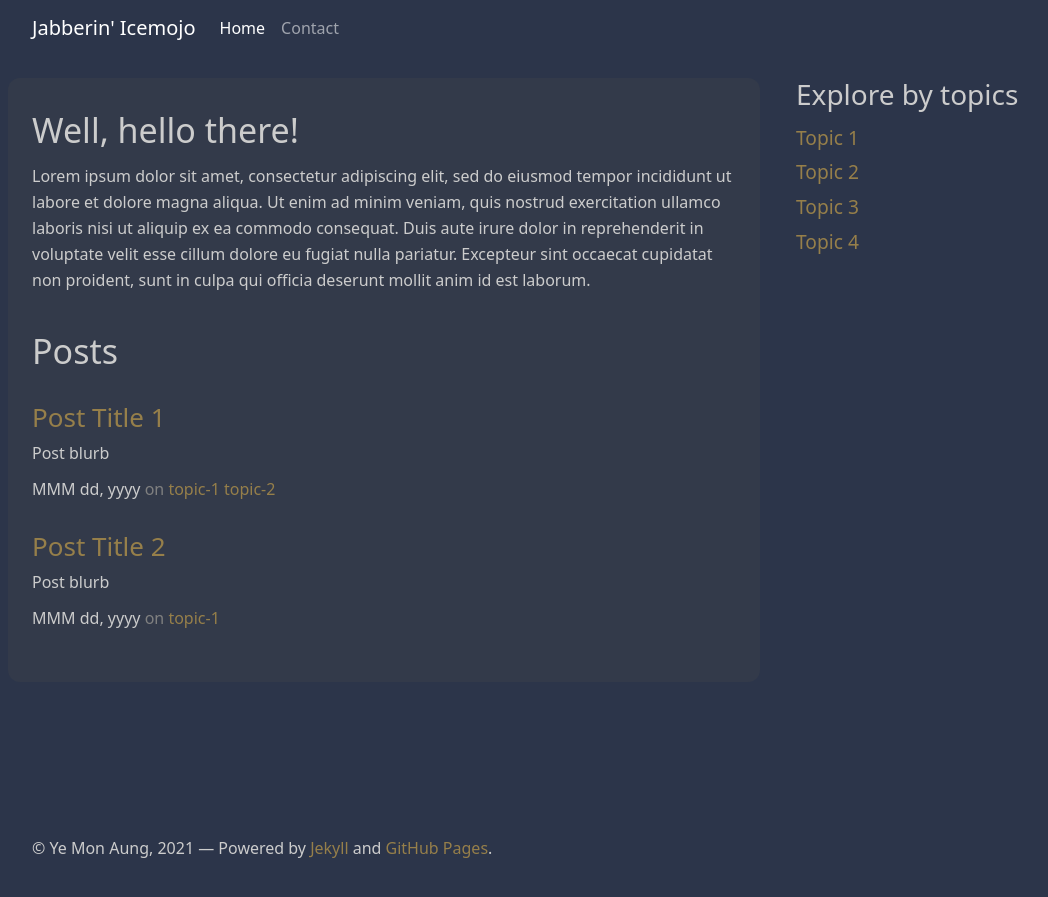
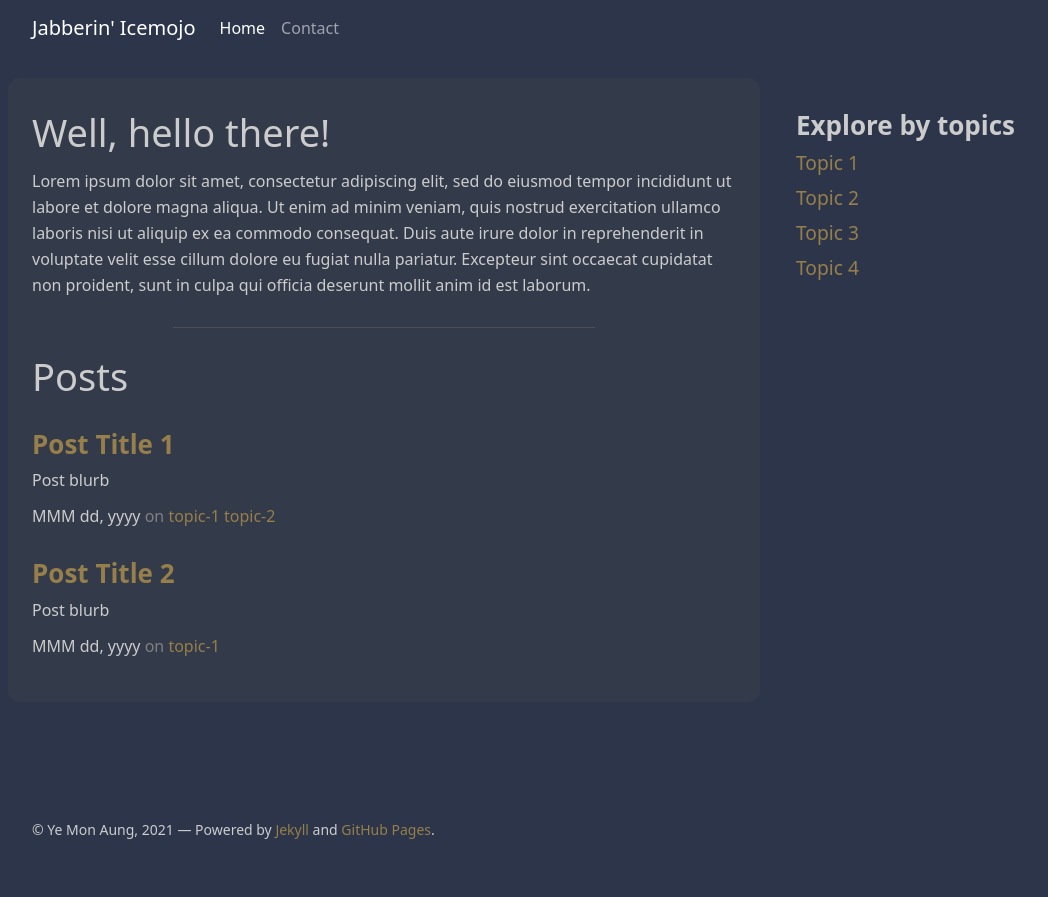
Before and after one commit to icemojo/icemojo.github.io, a Jekyll site: the page built from index.md, in a window 1280 px wide. Shown: the top 897 px of the page, without its empty margins (62-1110 px from the left). Built offline with Jekyll 4.4.1, drawn with Linux system fonts in a browser that asks for light colours.

Commit message:
Adjust the styling of the footer and some global elements

```diff
--- a/_includes/sidebar.html
+++ b/_includes/sidebar.html
@@ -1,5 +1,5 @@
 <div class="topics">
-  <h3>Explore by topics</h3>
+  <h2>Explore by topics</h2>
   <div class="topic-item">
     <a href="#">Topic 1</a>
   </div>
--- a/_includes/welcome.html
+++ b/_includes/welcome.html
@@ -1,6 +1,7 @@
-<div class="section">
+<div class="section welcome">
   <h1>Well, hello there!</h1>
   <p>
     Lorem ipsum dolor sit amet, consectetur adipiscing elit, sed do eiusmod tempor incididunt ut labore et dolore magna aliqua. Ut enim ad minim veniam, quis nostrud exercitation ullamco laboris nisi ut aliquip ex ea commodo consequat. Duis aute irure dolor in reprehenderit in voluptate velit esse cillum dolore eu fugiat nulla pariatur. Excepteur sint occaecat cupidatat non proident, sunt in culpa qui officia deserunt mollit anim id est laborum.
   </p>
+  <div class="hr"></div>
 </div>
--- a/_layouts/default.html
+++ b/_layouts/default.html
@@ -68,9 +68,9 @@
     <div class="container">
       <div class="row">
         <div class="col-md-12">
-          <p>
+          <div class="copyright-text">
             &copy; {{ site.data.owner.name }}, {{ 'now' | date: "%Y" }} &mdash; Powered by <a href="https://jekyllrb.com" target="_blank">Jekyll</a> and <a href="https://pages.github.com" target="_blank">GitHub Pages</a>.
-          </p>
+          </div>
         </div>
       </div>
     </div>
--- a/assets/css/main.css
+++ b/assets/css/main.css
@@ -4,11 +4,13 @@ body {
 }
 
 h1 {
-  font-size: 34px;
+  font-size: 38px;
+  font-weight: normal;
 }
 
 h2 {
   font-size: 26px;
+  font-weight: bolder;
 }
 
 p {
@@ -57,6 +59,11 @@ a:active {
   padding-right: 24px;
 }
 
+.page-footer .copyright-text {
+  margin-bottom: 32px;
+  font-size: 14px;
+}
+
 .content-inner {
   background-color: #333A4A;
   border-radius: 12px;
@@ -66,6 +73,7 @@ a:active {
 .content-sidebar {
   margin-left: 12px;
   margin-right: 24px;
+  margin-top: 32px;
 }
 
 .section {
@@ -78,21 +86,23 @@ a:active {
   line-height: 26px;
 }
 
-.topics {
-  font-size: 120%;
+.welcome {
+  margin-bottom: 20px;
+  text-align: center;
 }
 
-.topics h3 {
-  margin-bottom: 12px;
+.welcome h1, h2, h3, p, div, span, a {
+  text-align: left;
 }
 
-.topic-item {
-  margin-bottom: 6px;
+.hr {
+  border-bottom: 1.2px solid #4B4E54;
+  display: inline-block;
+  width: 60%;
 }
 
 .post-list {
-  padding-top: 12px;
-  padding-bottom: 8px;
+  margin-bottom: 8px;
 }
 
 .post-list h1 {
@@ -118,3 +128,15 @@ a:active {
 .post-topic-label {
   color: gray;
 }
+
+.topics {
+  font-size: 120%;
+}
+
+.topics h3 {
+  margin-bottom: 12px;
+}
+
+.topic-item {
+  margin-bottom: 6px;
+}
```
